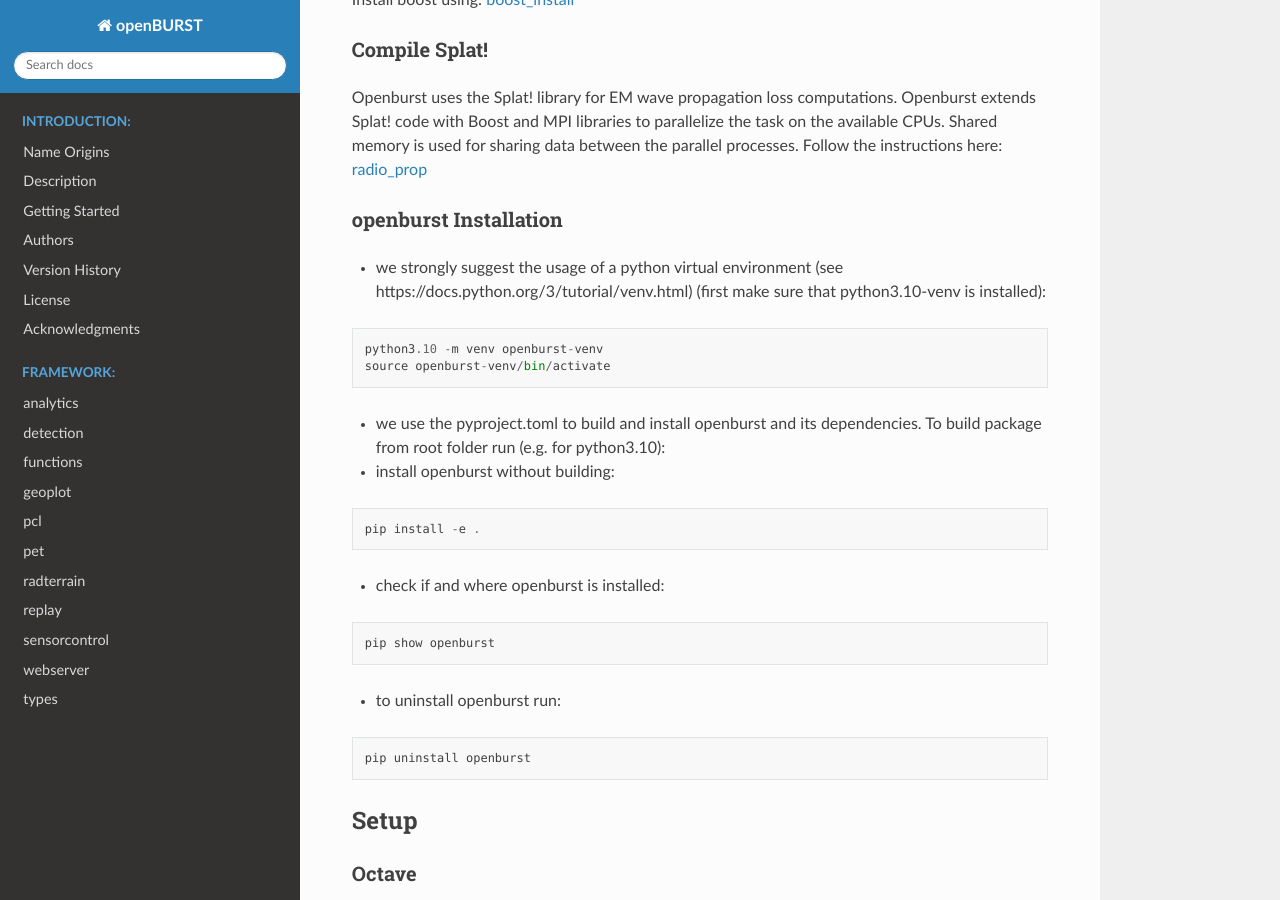
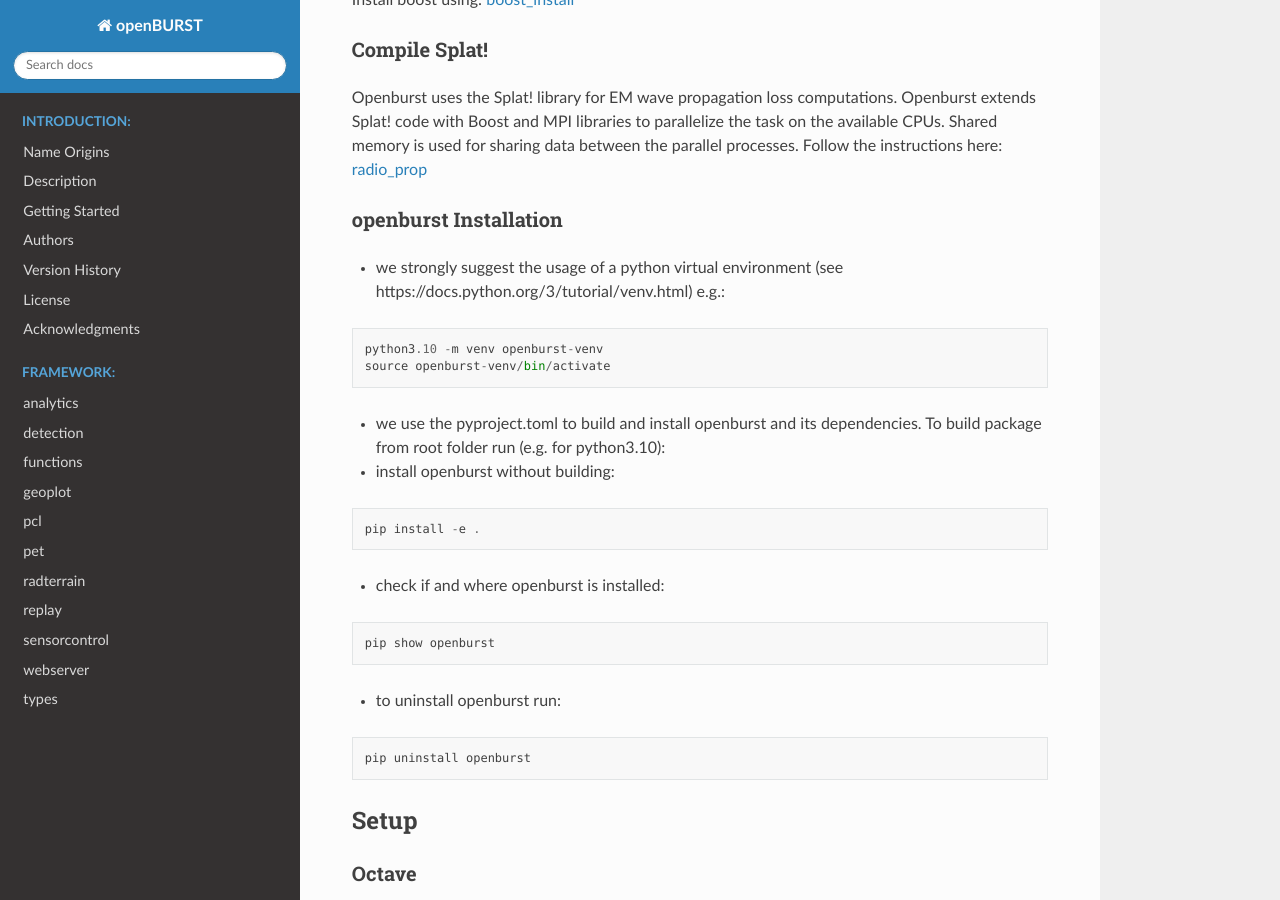
Before and after one commit to Swiss-Armed-Forces/openburst, a Sphinx documentation site: the page built from docs/source/INSTALL_README.md, in a window 1280 px wide and 900 px high, scrolled down 855 px. Built offline with Sphinx 7.4.7 and the Read the Docs theme 2.0.0, drawn with Linux system fonts in a browser that asks for light colours.

Commit message:
requirements

````diff
--- a/docs/source/INSTALL_README.md
+++ b/docs/source/INSTALL_README.md
@@ -35,7 +35,7 @@
 ### openburst Installation
 
 * we strongly suggest the usage of a python virtual environment (see https://docs.python.org/3/tutorial/venv.html)
-(first make sure that python3.10-venv is installed):
+e.g.:
 ```
 python3.10 -m venv openburst-venv
 source openburst-venv/bin/activate
--- a/requirements_system.txt
+++ b/requirements_system.txt
@@ -1,5 +1,6 @@
 python3.10
 python3-gdal
+python3.10-venv
 libbz2-dev
 python3.10-tk
 postgresql
````
